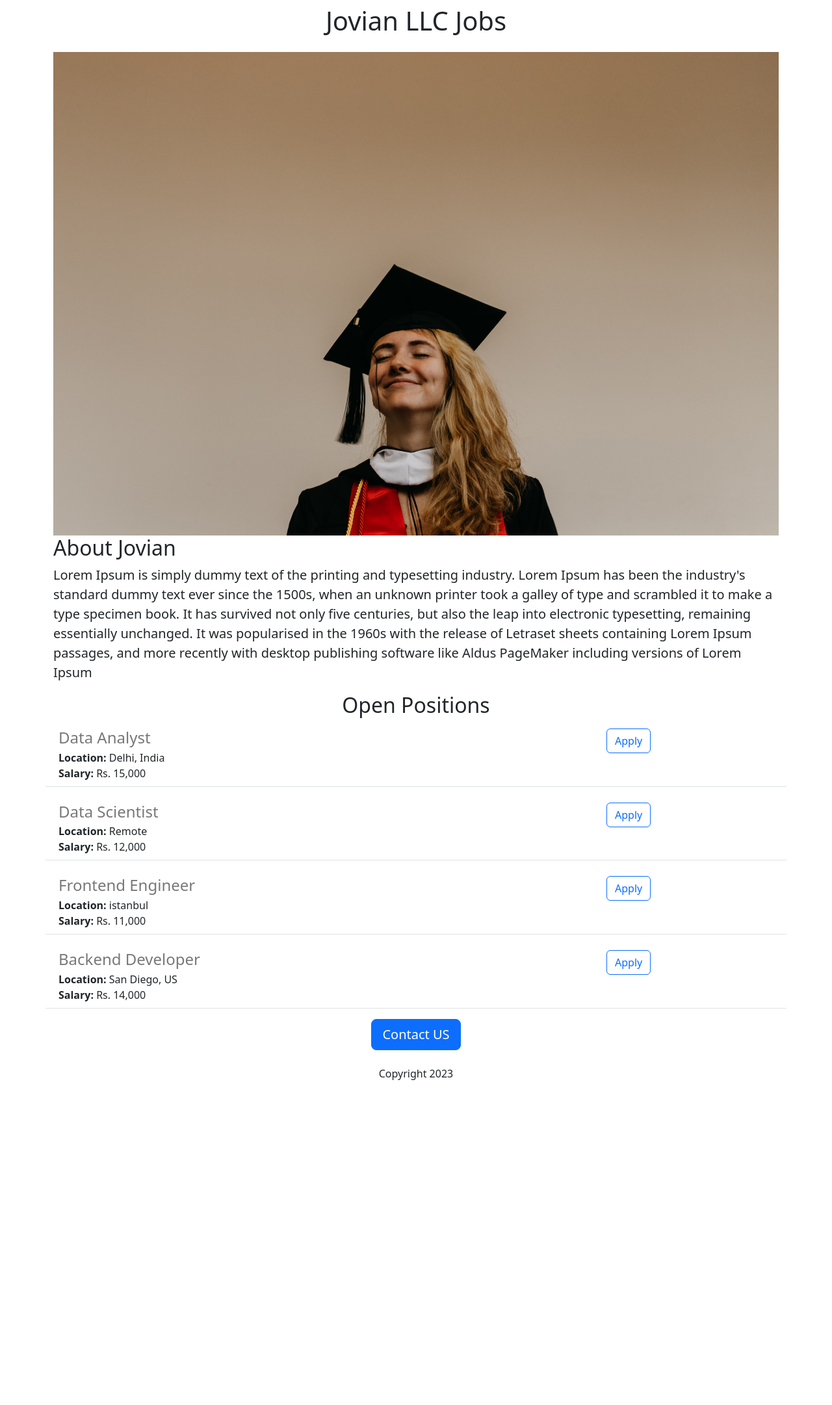
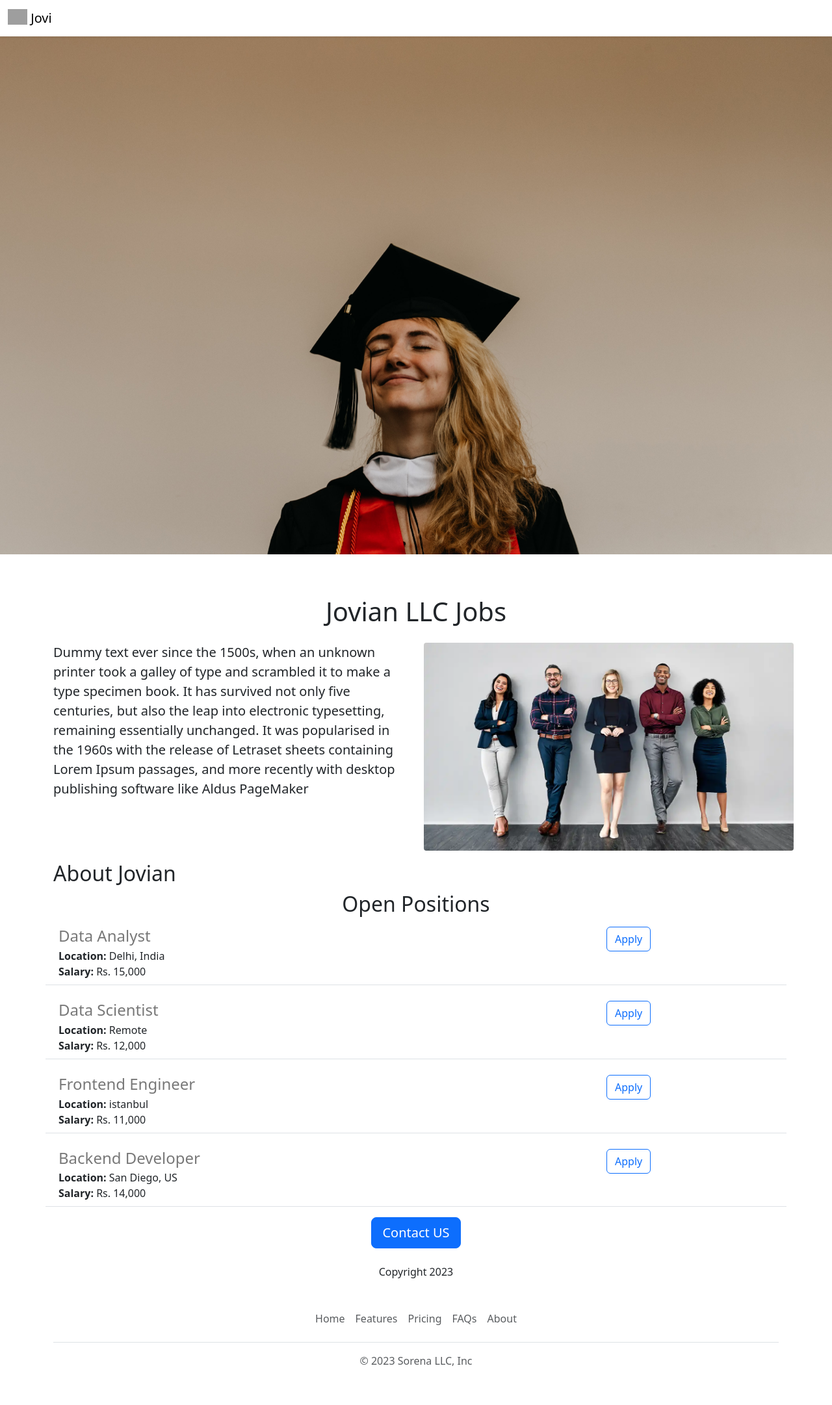
Before and after one commit to veyis/veyis-carreer-website-v2, a Flask app: page / in a window 1280 px wide. Shown: the whole page at 65% size. Before the commit the page ends 1662 px from the top, so only its background shows below. Run offline with Flask 2, Linux system fonts and the light colour scheme; grey boxes are pictures that could not be loaded.

Commit message:
functional improvement

```diff
--- /dev/null
+++ b/templates/footer.html
@@ -0,0 +1,12 @@
+<div class="container">
+  <footer class="py-3 my-4">
+    <ul class="nav justify-content-center border-bottom pb-3 mb-3">
+      <li class="nav-item"><a href="#" class="nav-link px-2 text-muted">Home</a></li>
+      <li class="nav-item"><a href="#" class="nav-link px-2 text-muted">Features</a></li>
+      <li class="nav-item"><a href="#" class="nav-link px-2 text-muted">Pricing</a></li>
+      <li class="nav-item"><a href="#" class="nav-link px-2 text-muted">FAQs</a></li>
+      <li class="nav-item"><a href="#" class="nav-link px-2 text-muted">About</a></li>
+    </ul>
+    <p class="text-center text-muted">&copy; 2023 Sorena LLC, Inc</p>
+  </footer>
+</div>
--- a/templates/home.html
+++ b/templates/home.html
@@ -10,6 +10,8 @@
   #banner {
     height:360px;
     width:100%;
+    object-fit:cover;
+    margin-bottom:16px;
 
   }
 
@@ -17,12 +19,23 @@
 
   </head>
   <body>
+ <img class="img-fluid" src="/static/banner.jpg">
+  {% include 'nav.html' %}
     <div class="container">
      <h1 class="text-center mt-2 mb-4">  {{company_name}} Jobs  </h1>
-     <img class="img-fluid" src="/static/banner.jpg">
+    <div class='row' style="margin-bottom:16px;">
+      <div class='col-md-6'>
+         <p class="lead">
+        Dummy text ever since the 1500s, when an unknown printer took a galley of type and scrambled it to make a type specimen book. It has survived not only five centuries, but also the leap into electronic typesetting, remaining essentially unchanged. It was popularised in the 1960s with the release of Letraset sheets containing Lorem Ipsum passages, and more recently with desktop publishing software like Aldus PageMaker
+     </p>
+
+      </div>
+      <div class="col-md-6">
+        <img src="/static/people1.webp" style="height:320px; border-radius:4px;">
+      </div>
+
+    </div>
      <h2> About Jovian</h2>
-     <p class="lead">
-        Lorem Ipsum is simply dummy text of the printing and typesetting industry. Lorem Ipsum has been the industry's standard dummy text ever since the 1500s, when an unknown printer took a galley of type and scrambled it to make a type specimen book. It has survived not only five centuries, but also the leap into electronic typesetting, remaining essentially unchanged. It was popularised in the 1960s with the release of Letraset sheets containing Lorem Ipsum passages, and more recently with desktop publishing software like Aldus PageMaker including versions of Lorem Ipsum
 
 
      <h2 class="text-center"> Open Positions </h2>
@@ -45,5 +58,7 @@
 
     <script src="https://cdn.jsdelivr.net/npm/bootstrap@5.3.0-alpha1/dist/js/bootstrap.bundle.min.js" integrity="sha384-w76AqPfDkMBDXo30jS1Sgez6pr3x5MlQ1ZAGC+nuZB+EYdgRZgiwxhTBTkF7CXvN" crossorigin="anonymous"></script>
 
+{% include 'footer.html' %}
+
   </body>
  </html>
--- a/templates/jobitem.html
+++ b/templates/jobitem.html
@@ -15,10 +15,9 @@
     </div>
 
   </div >
-  <div class='col-3'>
-    <button type="button" class="btn btn-outline-primary "> Apply
+  <div class='col-2 padding-right:16px'>
+    <a href="https://google.com" type="button"
+     class="btn btn-outline-primary float-right align-middle"> Apply
+    </a>
   </div>
-  </button>
-
-
 </div>
--- /dev/null
+++ b/templates/nav.html
@@ -0,0 +1,9 @@
+<nav class="navbar shadow-sm fixed-top bg-white">
+  <div class="container-fluid">
+    <a class="navbar-brand" href="#">
+      <img src="https://getbootstrap.com/docs/5.3/assets/brand/bootstrap-logo.svg" alt="Bootstrap" width="30" height="24" class="d-inline-block align-text-top"> Jovi
+    </a>
+  </div>
+</nav>
+
+<div style="height:56px"> </div>
```
Also changed, not shown: static/people1.webp (added).
